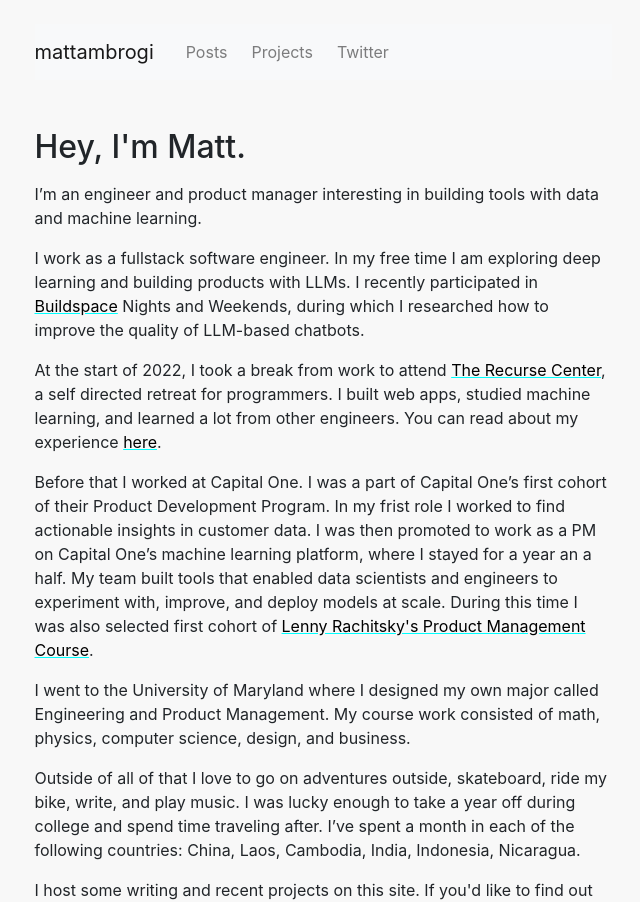
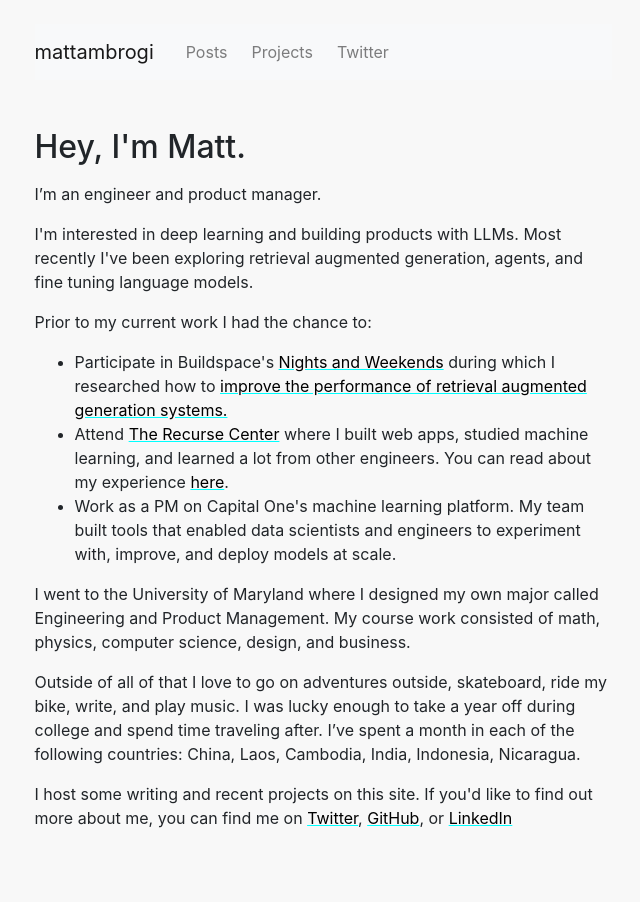
Before and after one commit to mattambrogi/personal-site, a Django app: page / in a window 1280 px wide. Shown: the top 902 px of the page, without its empty margins (317-957 px from the left). After the commit the page ends 828 px from the top, so only its background shows below. Run offline with Django 4.2, Linux system fonts and the light colour scheme; parts of the project's set-up code (start-up, migrations or seed data) failed here and were passed over.

Commit message:
update bio

```diff
--- a/templates/home.html
+++ b/templates/home.html
@@ -20,40 +20,37 @@
 {% block content %}
 <div class="home-content">
     <h2 class="mb-3"> Hey, I'm Matt.</h2>
-    <p>I’m an engineer and product manager interesting in building tools with data and machine learning.</p>
-    <p>I work as a fullstack software engineer. In my free time I am exploring deep learning and building products with
-        LLMs. I recently participated in <a target="_blank" href="https://buildspace.so/">Buildspace</a> Nights and
-        Weekends, during
-        which I researched how to improve the
-        quality of LLM-based chatbots.</p>
-    <p>At the start of 2022, I took a break from work to attend <a target="_blank" href="https://www.recurse.com/">The
-            Recurse
-            Center</a>, a self directed retreat for programmers.
-        I built web apps, studied machine learning, and learned a lot from other engineers.
-        You can read about my experience <a href="https://mattambrogi.bearblog.dev/">here</a>.</p>
-    <p>
-        Before that I worked at Capital One. I was a part of Capital One’s first cohort of their Product Development
-        Program.
-        In my frist role I worked to find actionable insights in customer data.
-        I was then promoted to work as a PM on Capital One’s machine learning platform, where I stayed for a year
-        an a half.
-        My team built tools that enabled data scientists and engineers to experiment with, improve, and deploy models at
-        scale. During this time I was also selected first cohort of <a target="_blank"
-            href="https://twitter.com/lennysan/status/1356278817489240070?s=20">Lenny Rachitsky's Product Management
-            Course</a>.
+    <p>I’m an engineer and product manager.</p>
+    <p>I'm interested in deep learning and building products with
+        LLMs. Most recently I've been exploring retrieval augmented generation, agents, and fine tuning language models.
     </p>
-
+    <p>Prior to my current work I had the chance to:</p>
+    <ul>
+        <li>Participate in Buildspace's <a target="_blank" href="https://www.recurse.com/">Nights and Weekends</a>
+            during which I researched how to <a
+                href="https://www.mattambrogi.com/posts/improve-retrieval-augmented-generation/">improve the performance
+                of retrieval augmented generation systems.</a>
+        </li>
+        <li>
+            Attend <a target="_blank" href="https://www.recurse.com/">The Recurse Center</a> where I built web apps,
+            studied machine learning, and learned a lot from other engineers.
+            You can read about my experience <a href="https://mattambrogi.bearblog.dev/">here</a>.
+        </li>
+        <li>
+            Work as a PM on Capital One's machine learning platform. My team built tools that enabled data scientists
+            and engineers to experiment with, improve, and deploy models at
+            scale.
+        </li>
+    </ul>
     <p>
         I went to the University of Maryland where I designed my own major called Engineering and Product Management.
         My course work consisted of math, physics, computer science, design, and business.
     </p>
-
     <p>
         Outside of all of that I love to go on adventures outside, skateboard, ride my bike, write, and play music.
         I was lucky enough to take a year off during college and spend time traveling after.
         I’ve spent a month in each of the following countries: China, Laos, Cambodia, India, Indonesia, Nicaragua.
     </p>
-
     <p>I host some writing and recent projects on this site. If you'd like to find out more about me,
         you can find me on <a target="_blank" href="https://twitter.com/matt_ambrogi">Twitter</a>, <a target="_blank"
             href="https://github.com/mattambrogi">GitHub</a>,
```
